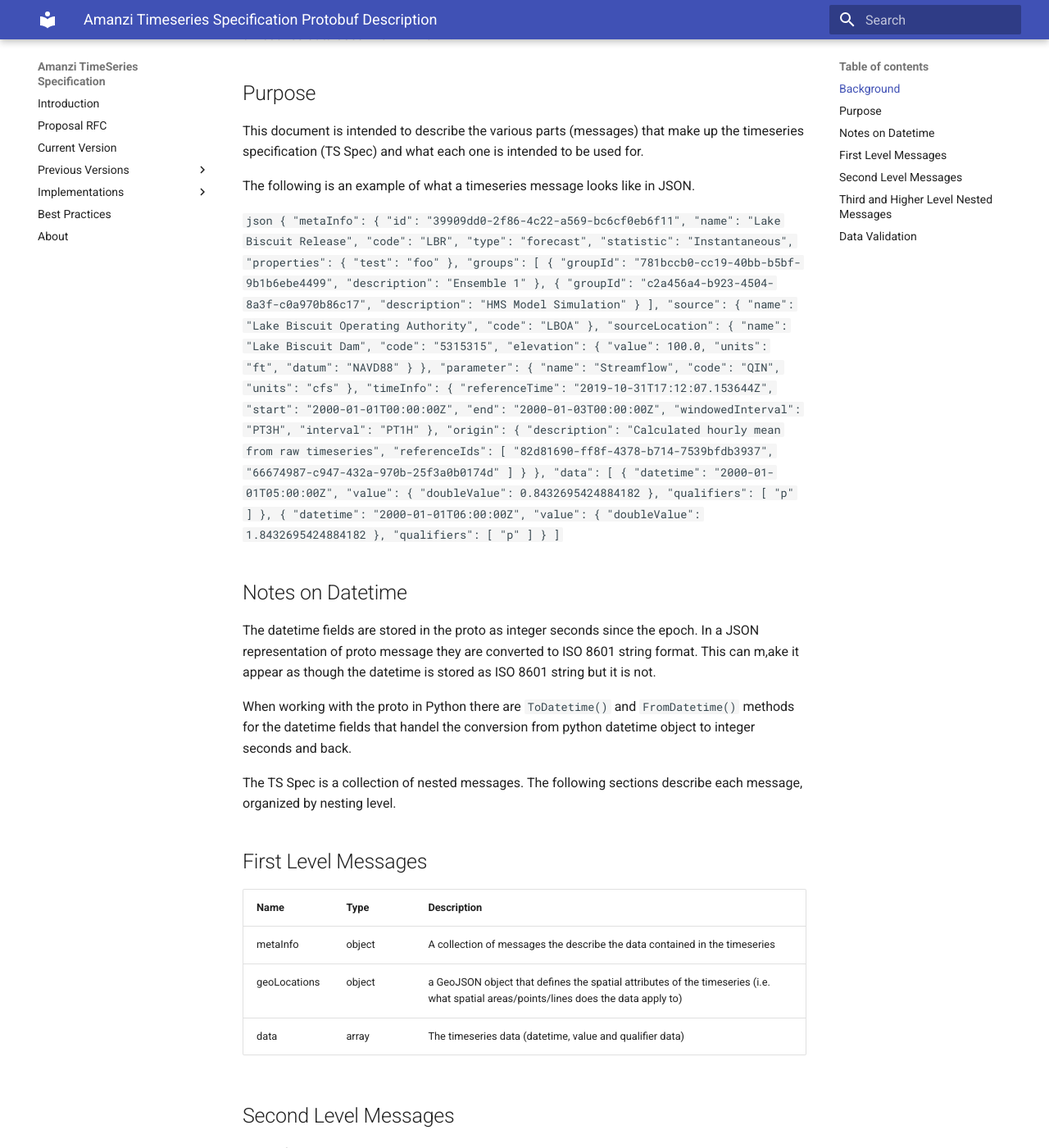
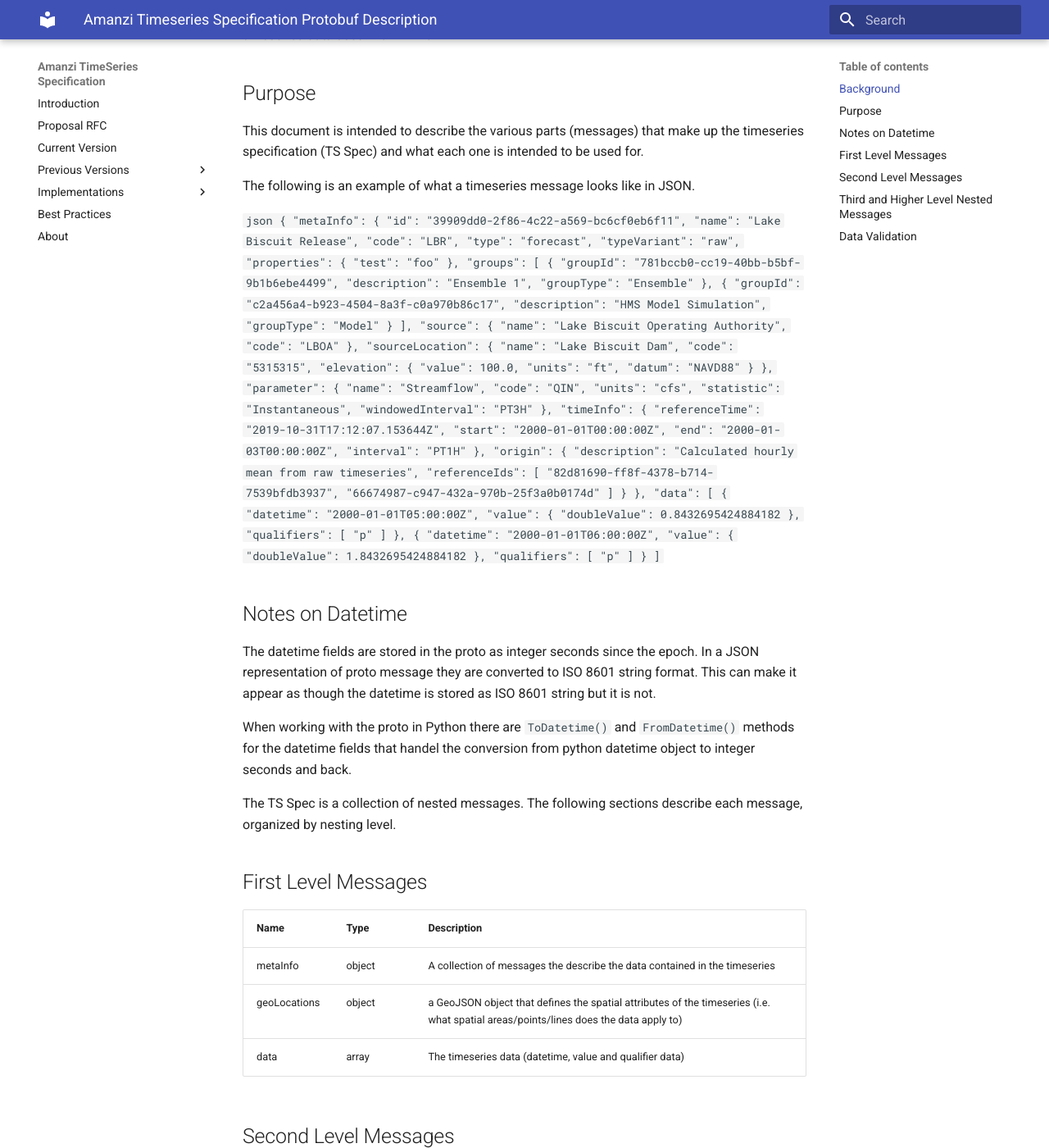
Before and after one commit to ICTatRTI/amanzi-timeseries, an MkDocs documentation site: the page built from docs/docs/components.md, in a window 1280 px wide and 1400 px high, scrolled down 386 px. Shown: the whole window at 82% size. Built offline with MkDocs 1.6.1 and Material for MkDocs 9.7.7, drawn with Linux system fonts in a browser that asks for light colours; some of the changed text lies outside the part shown.

Commit message:
update docs with proto changes

````diff
--- a/docs/docs/components.md
+++ b/docs/docs/components.md
@@ -18,18 +18,20 @@
     "name": "Lake Biscuit Release",
     "code": "LBR",
     "type": "forecast",
-    "statistic": "Instantaneous",
+    "typeVariant": "raw",
     "properties": {
       "test": "foo"
     },
     "groups": [
       {
         "groupId": "781bccb0-cc19-40bb-b5bf-9b1b6ebe4499",
-        "description": "Ensemble 1"
+        "description": "Ensemble 1",
+        "groupType": "Ensemble"
       },
       {
         "groupId": "c2a456a4-b923-4504-8a3f-c0a970b86c17",
-        "description": "HMS Model Simulation"
+        "description": "HMS Model Simulation",
+        "groupType": "Model"
       }
     ],
     "source": {
@@ -87,7 +90,7 @@
   ]
   ```
 ## Notes on Datetime
-The datetime fields are stored in the proto as integer seconds since the epoch.  In a JSON representation of proto message they are converted to ISO 8601 string format. This can m,ake it appear as though the datetime is stored as ISO 8601 string but it is not.
+The datetime fields are stored in the proto as integer seconds since the epoch.  In a JSON representation of proto message they are converted to ISO 8601 string format. This can make it appear as though the datetime is stored as ISO 8601 string but it is not.
 
 When working with the proto in Python there are `ToDatetime()` and `FromDatetime()` methods for the datetime fields that handel the conversion from python datetime object to integer seconds and back.
 
@@ -109,7 +112,7 @@
 | name      | string    | A long name for the timeseries
 | code      | string    | A short name for the timeseries
 | type      | string    | The type of value in the timeseries, for example forecast, observed, simulated
-| statistic | string    | Describes if and how the data is aggregated.  For example if the data is instantaneous, mean, sum, min, etc.
+| typeVariant | string | Used to further defined the type.  (e.g. raw, adjusted, etc.)
 | properties| object    | A generic object to store timeseries properties not captured in the other metaInfo messages.
 | groups    | array    | Used to specify what groups the timeseries belongs to.  this could be an ensemble, an ensemble member, a model simulation, or any other group of timeseries.  See below for description of group
 | source    | object    | Where the data came from.  What organization, what model, etc. (see message definition below)
@@ -134,6 +137,7 @@
 |:-----     |:-----     |:------------
 | groupId       | string | A universally unique identifier (UUID)    |
 | description   | string | A human readable way to identify the group
+| groupType | string | The type of group that this is (e.g. Ensemble, Ensemble Member, etc.)
 
 _source:_
 | Name      | Type      |    Description
````
Also changed, not shown: other parts of docs/docs/components.md (+5 -3 lines).
